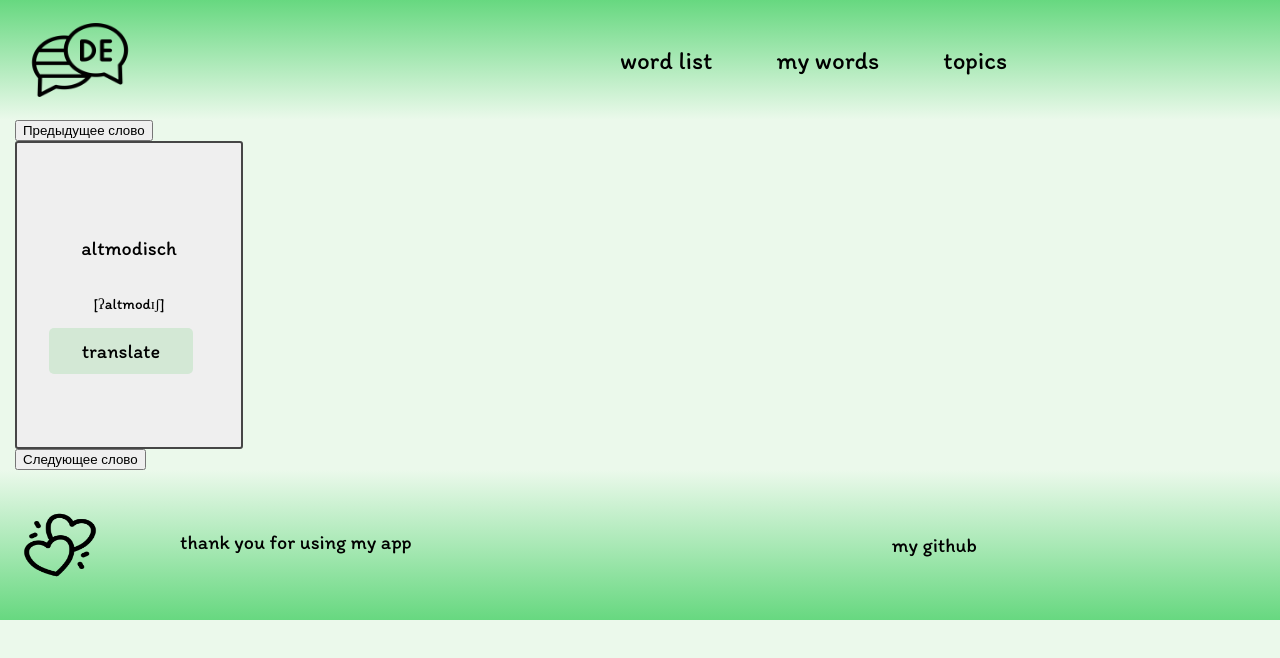
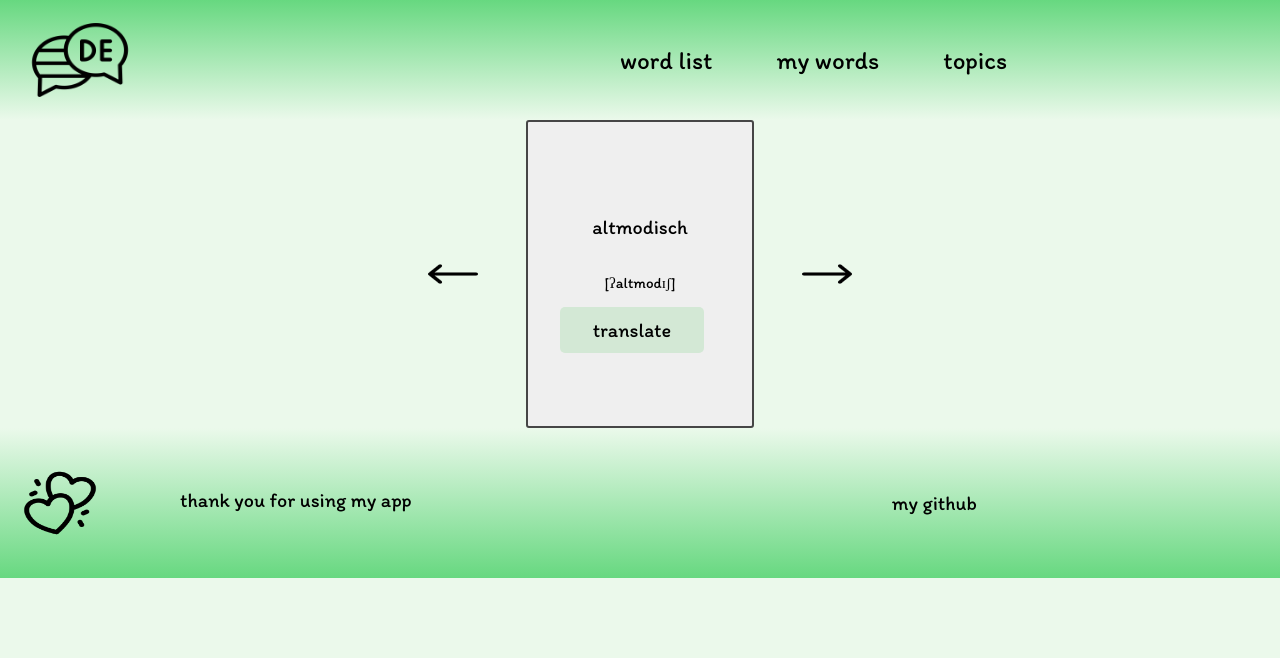
Before and after one commit to anastasiadergaeva/german-words, a React (Create React App) app: page / in a window 1280 px wide. Shown: the top 658 px of the page. Built offline with nearby package versions, Linux system fonts and the light colour scheme.

Commit message:
add styles to slider

```diff
--- a/src/components/Slider/Slider.jsx
+++ b/src/components/Slider/Slider.jsx
@@ -1,5 +1,8 @@
 import { useState } from "react";
+import './Slider.scss';
 import Card from '../Card/Card';
+import rightArrow from '../../images/right-arrow.png';
+import leftArrow from '../../images/left-arrow.png';
 
 export default function Slider({ words }) {
     const [index, setIndex] = useState(0);
@@ -18,14 +21,18 @@ export default function Slider({ words }) {
     }
 
     return (
-        <div>
-            <button onClick={handlePrev}>Предыдущее слово</button>
+        <div className="slider">
+            <div onClick={handlePrev} className="slider__arrow slider__arrow-right">
+                <img src={leftArrow} alt="previous" className="arrow" />
+            </div>
             <Card
                 key={arrayy.id}
                 german={arrayy[index].german}
                 transcription={arrayy[index].transcription}
                 english={arrayy[index].english} />
-            <button onClick={handleNext}>Следующее слово</button>
+            <div onClick={handleNext} className="slider__arrow slider__arrow-right">
+                <img src={rightArrow} alt="next" className="arrow" />
+            </div>
         </div>
     );
 }
--- /dev/null
+++ b/src/components/Slider/Slider.scss
@@ -0,0 +1,21 @@
+.slider {
+    margin: 0 auto;
+    display: flex;
+    justify-content: center;
+    align-items: center;
+
+    &__arrow {
+        padding: 3em;
+        width: 50px;
+        height: 40px;
+    }
+
+    &__arrow:hover {
+        cursor: pointer;
+    }
+}
+
+.arrow {
+    width: 100%;
+    height: 100%;
+}
```
Also changed, not shown: src/images/left-arrow.png (added), src/images/right-arrow.png (added).
